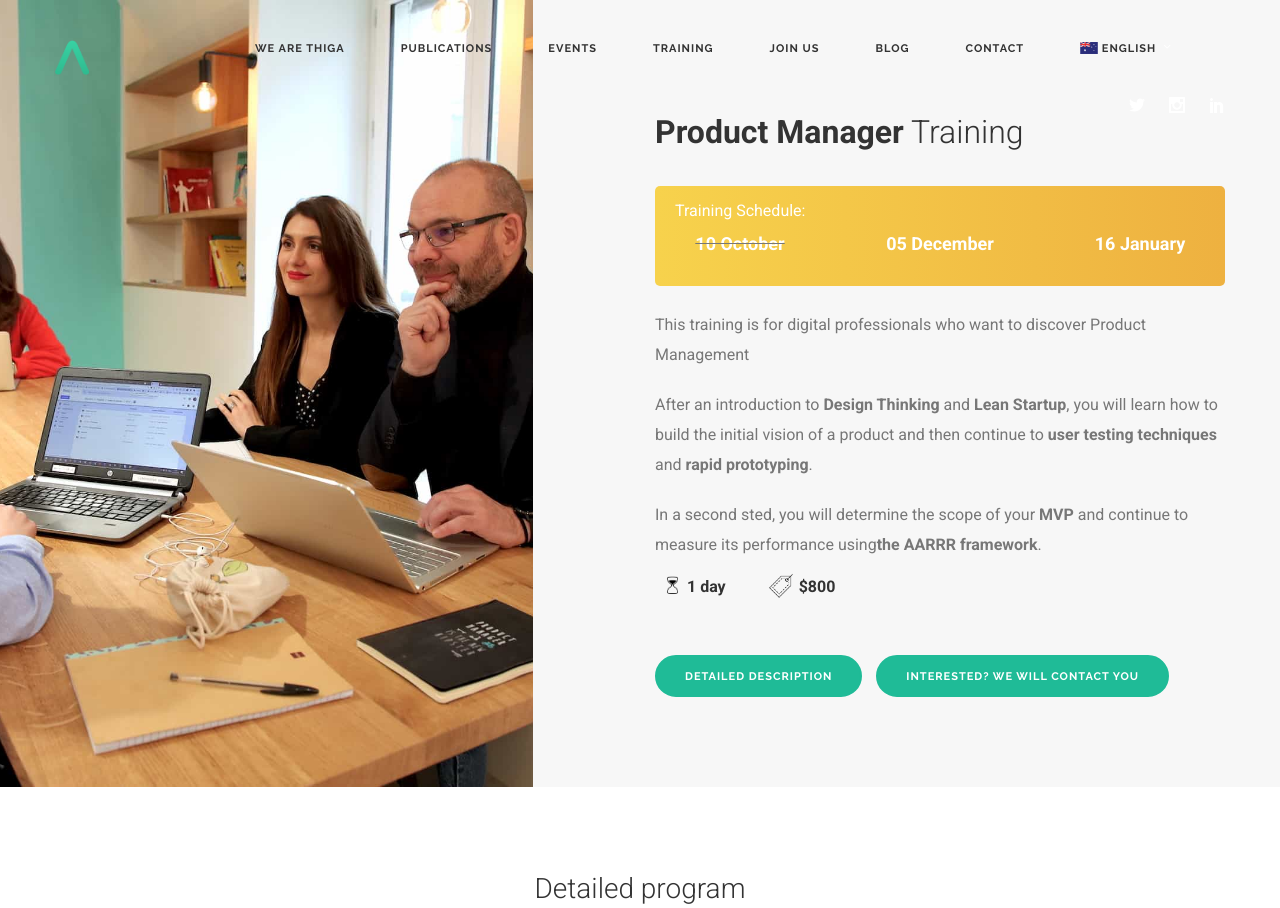
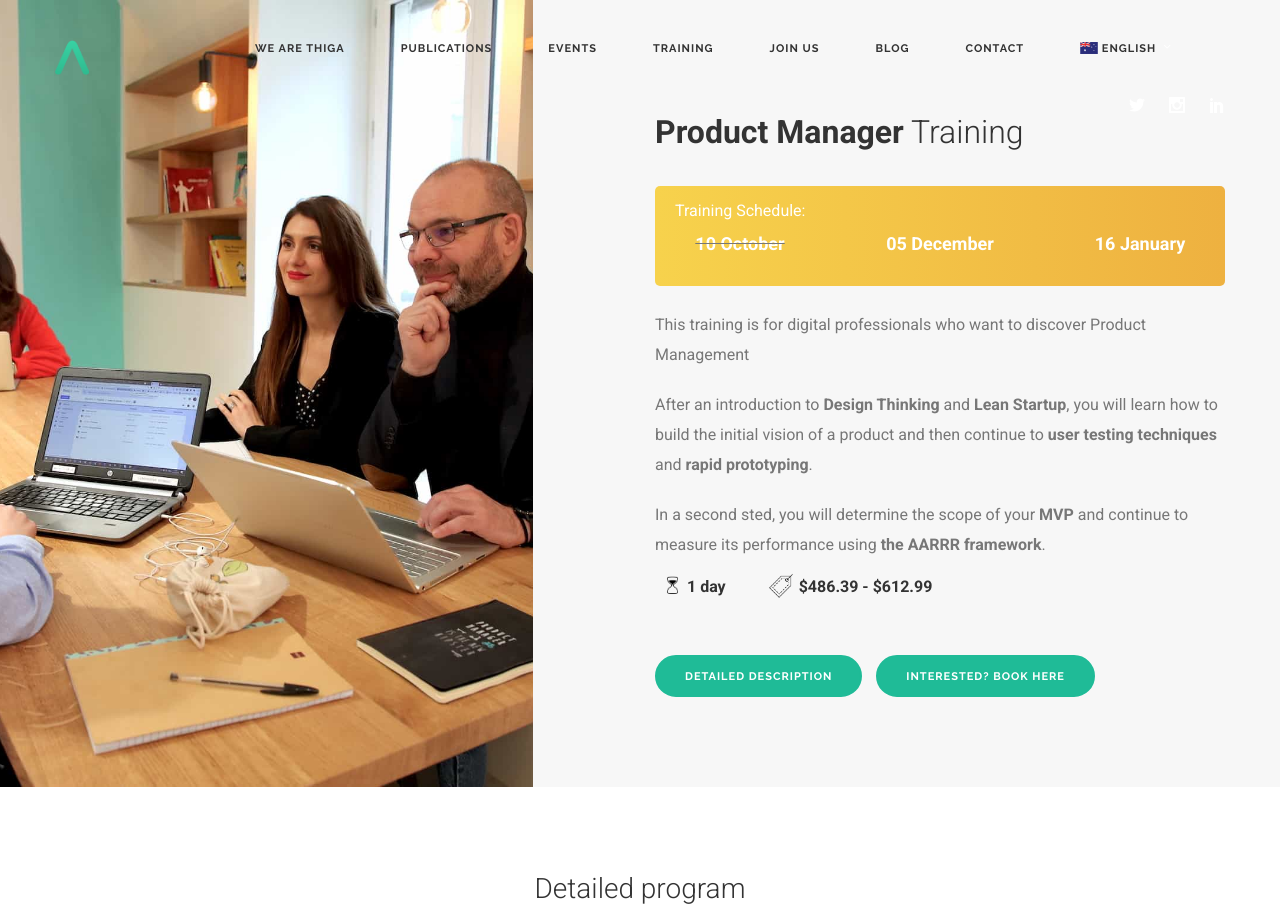
Before and after one commit to AlexAlemp/site_thiga_australia, a PHP site: page /training in a window 1280 px wide. Shown: the top 908 px of the page. Run offline with PHP 8.4, Linux system fonts and the light colour scheme.

Commit message:
Link Change
Changed links to eventbrite instead of typeform.

```diff
--- a/training.php
+++ b/training.php
@@ -73,16 +73,16 @@
 								After an introduction to<strong> Design Thinking</strong> and <strong>Lean Startup</strong>, you will learn how to build the initial vision of a product and then continue to <strong>user testing techniques </strong> and <strong>rapid prototyping</strong>.
 							</p>
 							<p class="formation">
-								In a second sted, you will determine the scope of your<strong> MVP</strong> and continue to measure its performance using<strong>the AARRR framework</strong>.
+								In a second sted, you will determine the scope of your<strong> MVP</strong> and continue to measure its performance using<strong> the AARRR framework</strong>.
 							</p>
 
 							<div>
-								<p class="lead2"><img class="icon-image-ab" src="/img/time-min.png"><b>1 day</b><img class="icon-image-ab2" src="/img/price3-min.png"><b>$800</b></p>
+								<p class="lead2"><img class="icon-image-ab" src="/img/time-min.png"><b>1 day</b><img class="icon-image-ab2" src="/img/price3-min.png"><b>$486.39 - $612.99</b></p>
 							</div>
 
 							<div>
 								<a href="/pdf/Thiga-formation-product-manager.pdf" target="_blank" class="btn btn-primary9" style="margin-bottom: 10px;">Detailed description</a>&nbsp;&nbsp;&nbsp;
-								<a id="inscription_pm" href="https://thigatraining.typeform.com/to/wncRmP" target="_blank" class="btn btn-primary9 btn-filled" style="margin-bottom: 10px;">Interested? We will contact you</a><br>
+								<a id="inscription_pm" href="https://www.eventbrite.com/e/thiga-academy-product-management-essentials-tickets-50724806261" target="_blank" class="btn btn-primary9 btn-filled" style="margin-bottom: 10px;">Interested? Book Here</a><br>
 							</div>
 
 						</div>
--- a/variables.php
+++ b/variables.php
@@ -1,3 +1,3 @@
 <?php
-$lien_formulaire_inscription = "https://thigatraining.typeform.com/to/wncRmP";
+$lien_formulaire_inscription = "https://www.eventbrite.com/e/thiga-academy-product-management-essentials-tickets-50724806261";
 ?>
```
